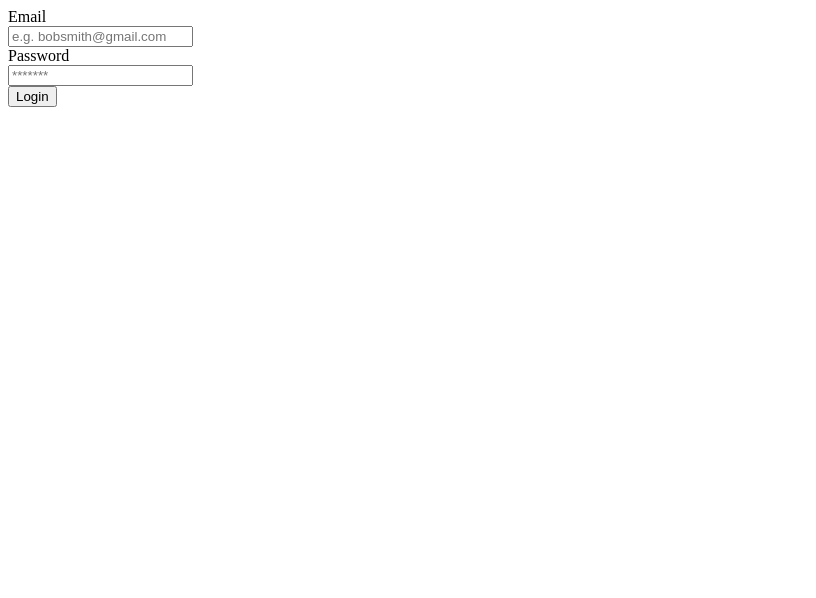
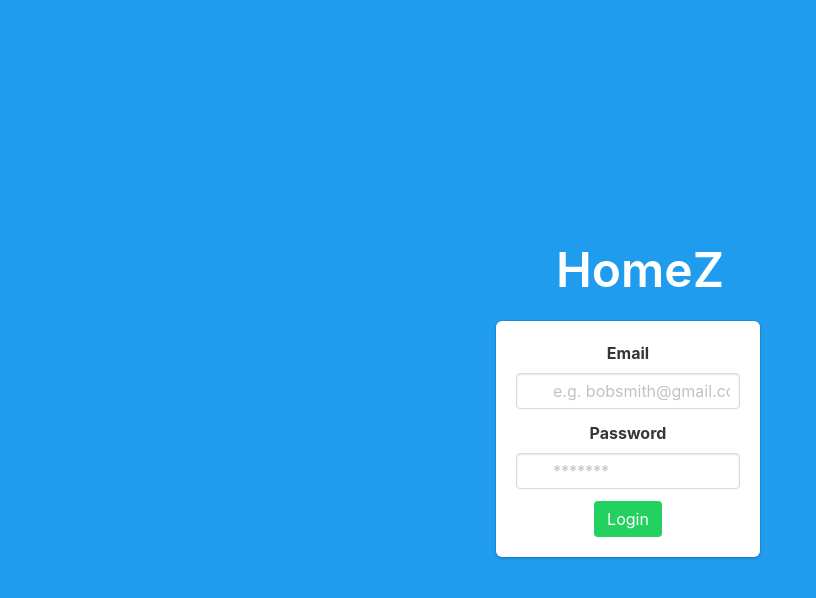
Before and after one commit to JWK750/COMP426FinalProject, a website: page login.html in a window 1280 px wide. Shown: the whole page, without its empty margins (0-816 px from the left). Drawn offline with nearby package versions, Linux system fonts and the light colour scheme.

Commit message:
added bulma to login

```diff
--- a/login.html
+++ b/login.html
@@ -1,6 +1,24 @@
+<!DOCTYPE html>
+<html lang="en">
+    <head>
+        <meta charset="UTF-8">
+        <meta name="viewport" content="width=device-width, initial-scale=1.0">
+
+        <title>Login</title>
+
+        <!-- Include links to CSS stylesheets below -->
+        <!-- TODO (optional): Add link to bulma here -->
+        <link rel="stylesheet" href="https://cdnjs.cloudflare.com/ajax/libs/bulma/0.7.5/css/bulma.min.css" />
+        <link rel=stylesheet type="text/css" href="styles.css">
+    </head>
+
+    <body>
+        <div id="root">
+          <!-- Login template from bulma -->
           <section class="hero is-info is-fullheight">
             <div class="hero-body">
               <div class="container">
+                  <h1 class="title is-1">HomeZ</h1>
                 <div class="columns is-centered">
                   <div class="column is-5-tablet is-4-desktop is-3-widescreen">
                     <form action="" class="box">
@@ -33,3 +51,10 @@
               </div>
             </div>
           </section>
+        </div>
+
+        <!-- Include links to JavaScript files below -->
+        <!-- TODO: Add link to jQuery here -->
+        <script src="node_modules/jquery/dist/jquery.js"></script>
+    </body>
+</html>
```
Lines whose indentation alone changed are shown as unchanged.
